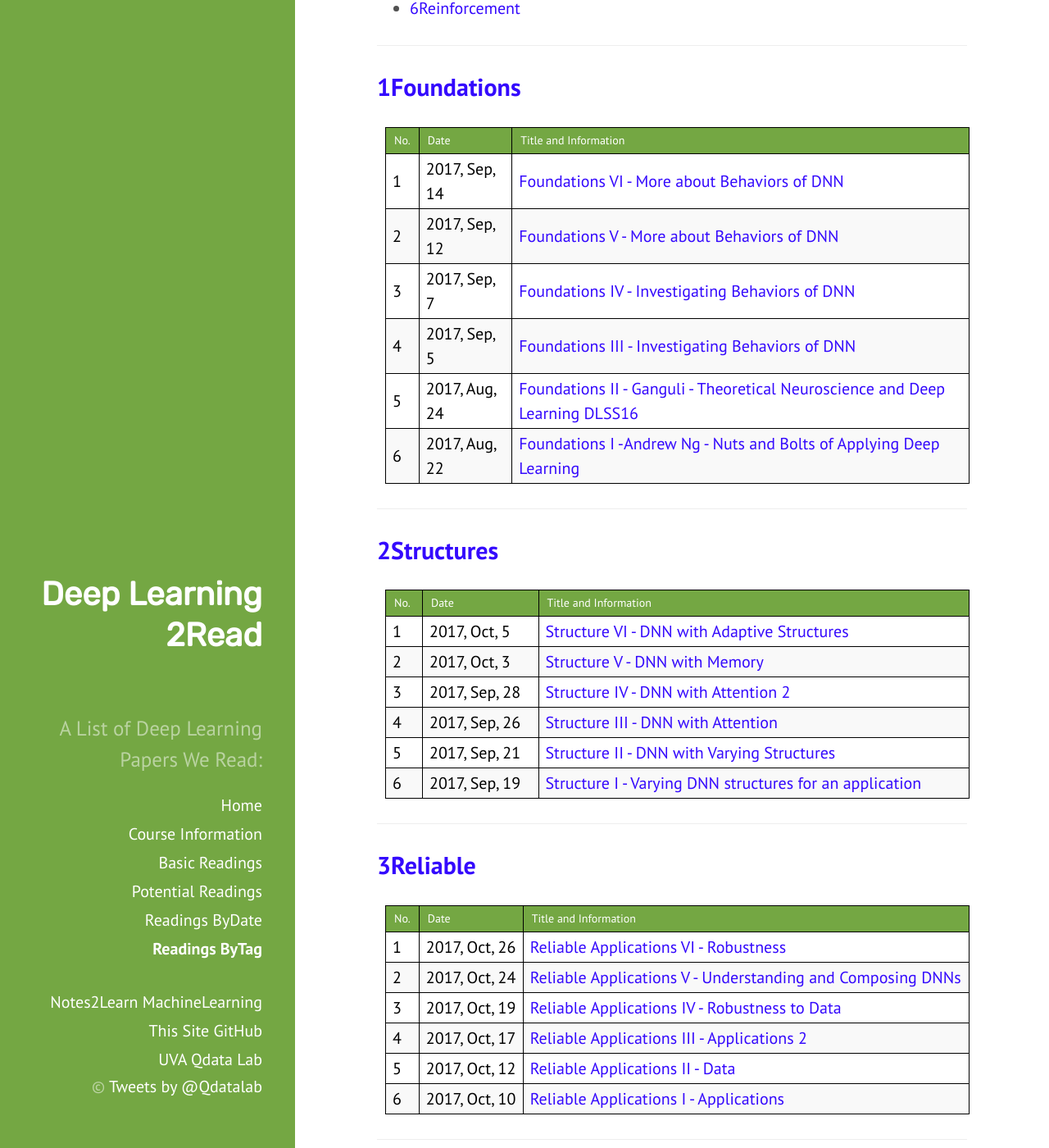
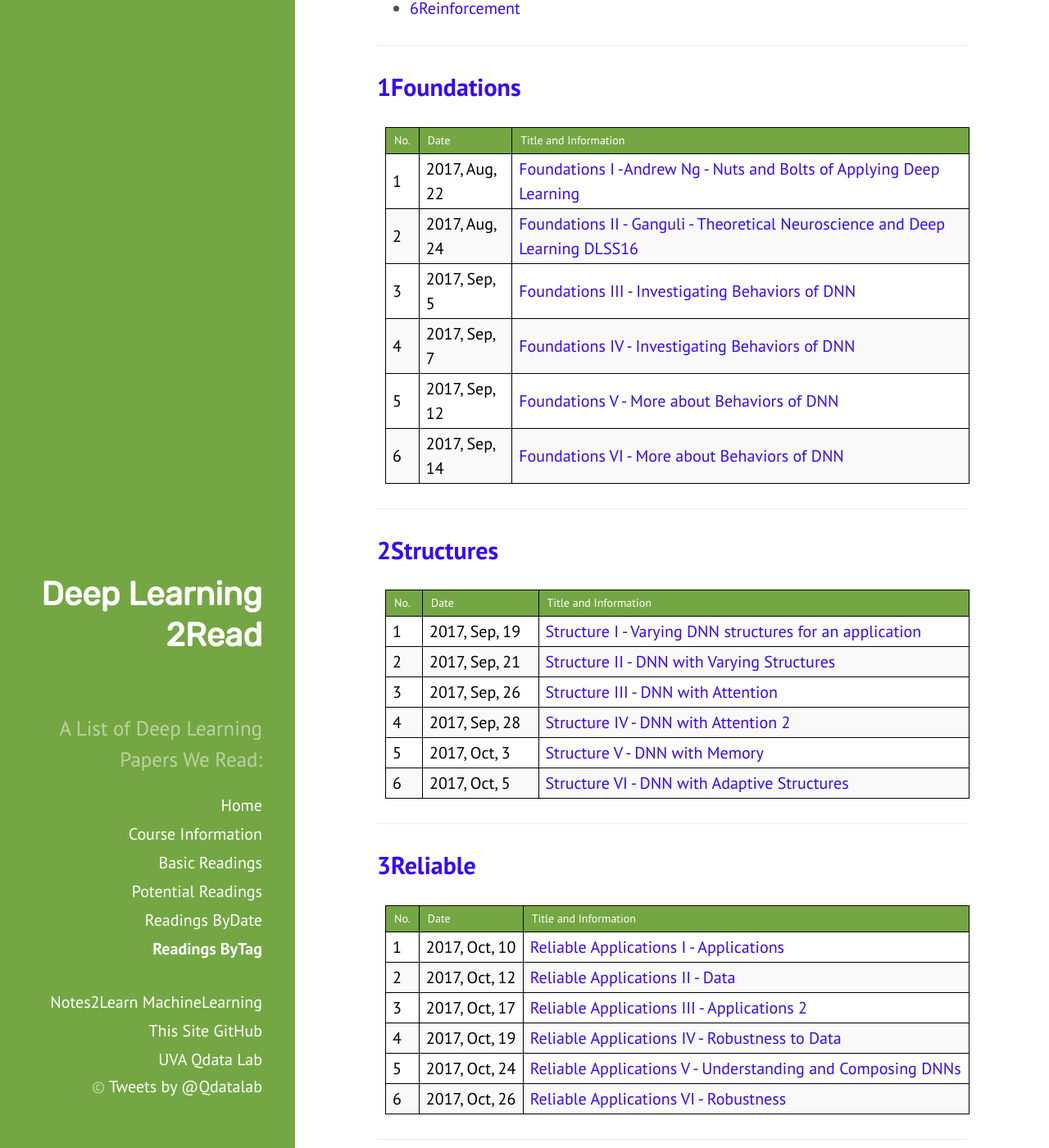
Before and after one commit to QData/deep2Read, a Jekyll site: the page built from ReadingsIndexByTags.md, in a window 1280 px wide and 1400 px high, scrolled down 395 px. Shown: the whole window at 82% size. Built offline with Jekyll 4.4.1, drawn with Linux system fonts in a browser that asks for light colours; some of the changed text lies outside the part shown.

Commit message:
revise the post ordering in post2Tag page

```diff
--- a/ReadingsIndexByTags.md
+++ b/ReadingsIndexByTags.md
@@ -36,7 +36,9 @@ Click on a tag to see relevant list of readings.
 </tr>
 
 {% assign counter = 1 %}
-{% for post in posts %}
+
+{% assign sortedp = posts  | sort: 'date' %}
+{% for post in sortedp %}
   {% if post.tags contains t %}
 
   <tr>
```
